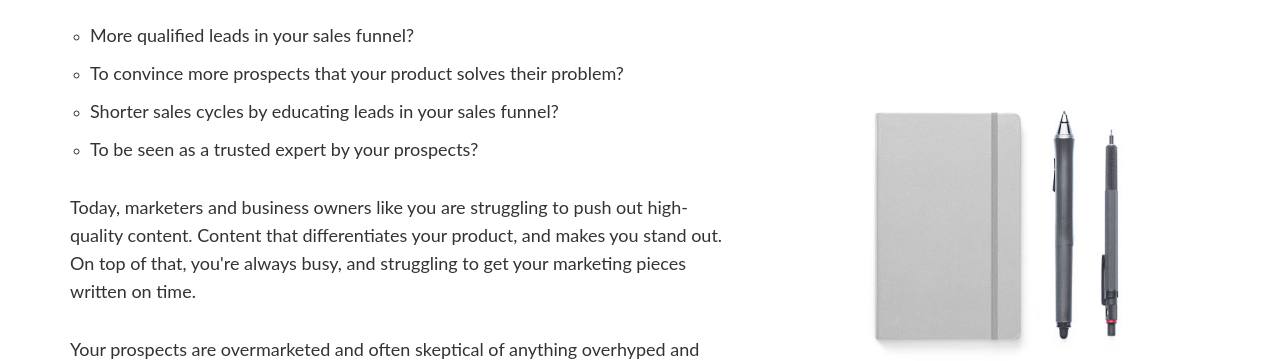
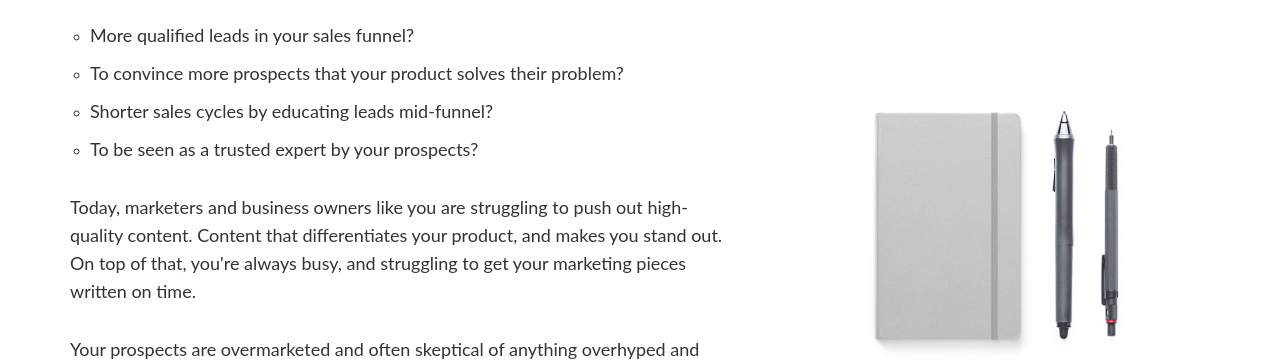
Before and after one commit to jadlaocopy/jadlaocopy.github.io, a Jekyll site: the page built from index.html, in a window 1280 px wide and 900 px high, scrolled down 686 px. Shown: the part 160-521 px from the top of the window. Built offline with Jekyll 4.4.1, drawn with Linux system fonts in a browser that asks for light colours; nearby versions of some CDN libraries; some web fonts are replaced; comment, search, counter and statistics services are not loaded.

Commit message:
edited home page

```diff
--- a/contact.html
+++ b/contact.html
@@ -45,7 +45,7 @@ permalink: /contact/
                 <p class="help-block text-danger"></p>
             </div>
             <div class="form-group">
-               <textarea style="height:150px;" class="form-control" rows="10" placeholder="What's going on in your business that brought you here today?*" name="Message" required data-validation-required-message="Please enter a message."></textarea>
+               <textarea style="height:150px;" class="form-control" placeholder="What's going on in your business that brought you here today?*" name="Message" required data-validation-required-message="Please enter a message."></textarea>
                 <p class="help-block text-danger"></p>
             </div>
               <button class="btn btn-default" type="submit">Send Message</button>
--- a/index.html
+++ b/index.html
@@ -30,7 +30,7 @@ permalink: /
             <ul>
                 <li><p>More qualified leads in your sales funnel?</p></li>
                 <li><p>To convince more prospects that your product solves their problem?</p></li>
-                <li><p>Shorter sales cycles by educating leads in your sales funnel?</p></li>
+                <li><p>Shorter sales cycles by educating leads mid-funnel?</p></li>
                 <li><p>To be seen as a trusted expert by your prospects?</p></li>
             </ul>
           <p>Today, marketers and business owners like you are struggling to push out high-quality content. Content that differentiates your product, and makes you stand out. On top of that, you're always busy, and struggling to get your marketing pieces written on time.</p><br>
```
